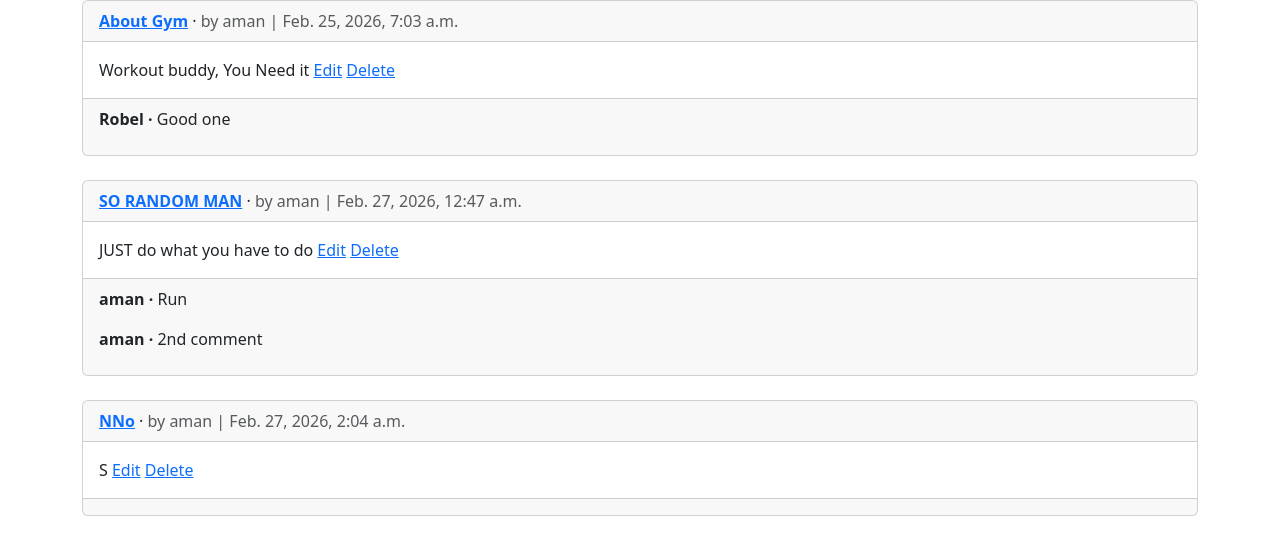
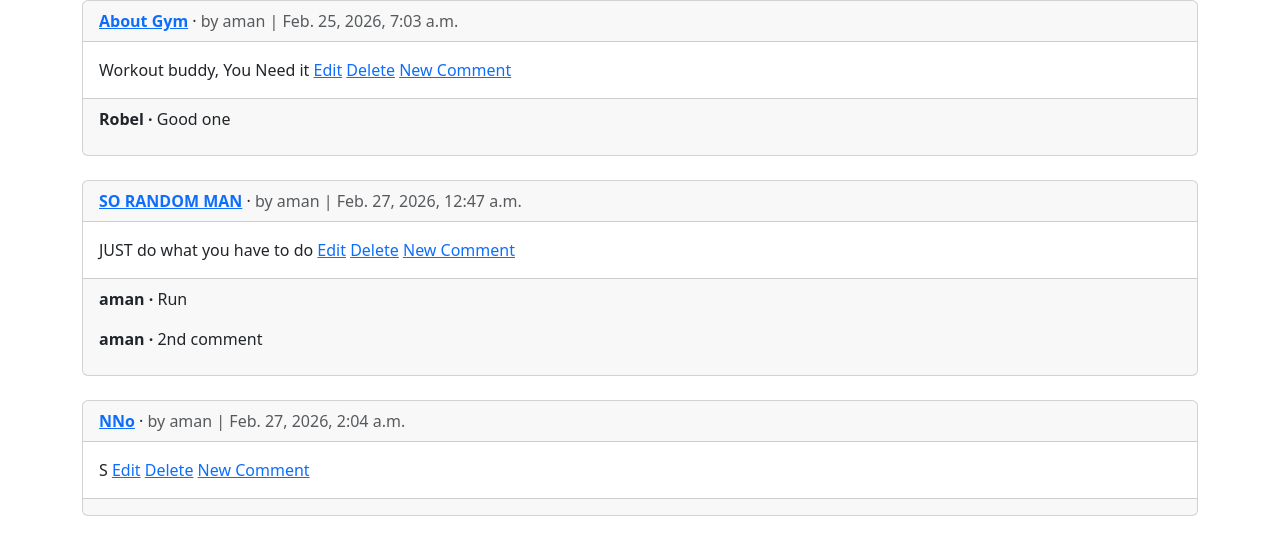
Before and after one commit to Amandecoe/Django_Projects, a Django app: page /articles/ in a window 1280 px wide. Shown: the part 56-611 px from the top of the page. Run offline with Django 5.2, Linux system fonts and the light colour scheme; a user stored in the database is signed in; data comes from the database, SQL or seed files in the repository.

Commit message:
html edited

```diff
--- a/news/templates/article_list.html
+++ b/news/templates/article_list.html
@@ -16,6 +16,7 @@
 <a href="{% url 'article_edit' article.pk %}">Edit</a>
 <a href="{% url 'article_delete' article.pk %}">Delete</a>
 {% endif %}
+<a href = "{{article.get_absolute_url}}">New Comment</a>
 </div>
 <div class="card-footer">
 {% for comment in article.comment_set.all %}
```
